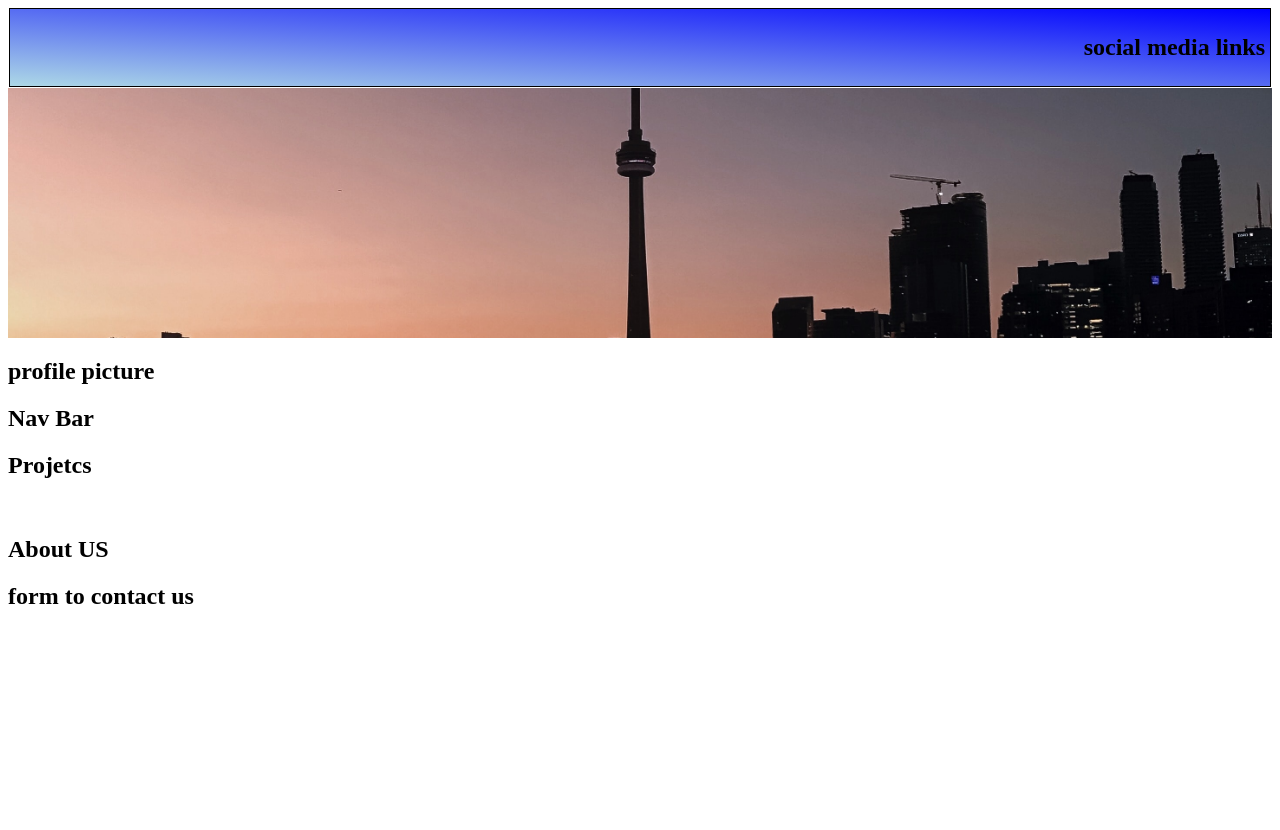
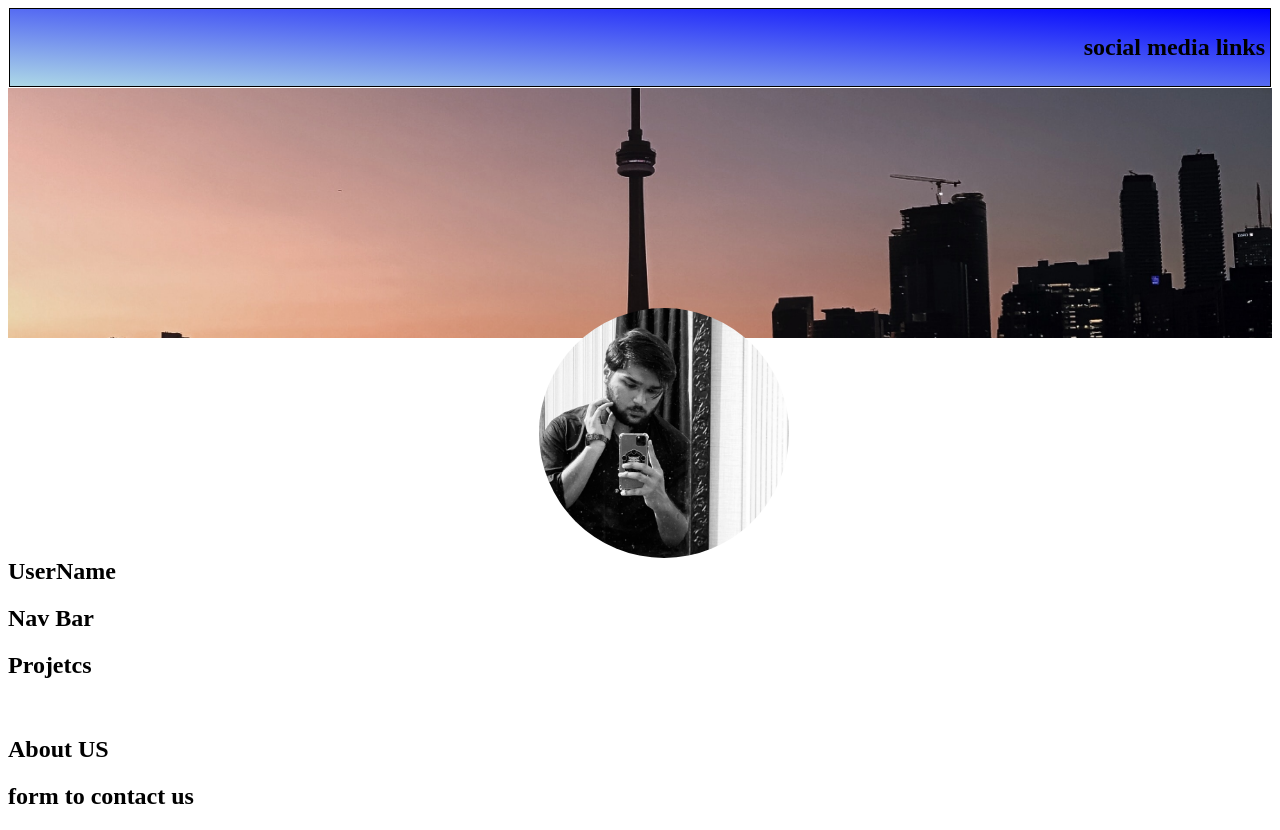
Before and after one commit to Fmajid29/PNY, a plain HTML site: page index.html in a window 1280 px wide. Before the commit the page ends 800 px from the top, so only its background shows below. Drawn offline with Linux system fonts and the light colour scheme.

Commit message:
saving this to transfer to windows

```diff
--- a/index.html
+++ b/index.html
@@ -20,9 +20,9 @@
   <div class="bannerImage">
   </div>
 
-    <h2>profile picture</h2>
-    <div class="profilePicture">
-    </div>
+  <div class="profilePicture">
+  </div>
+  <h2 class="userName">UserName</h2>
     <h2>Nav Bar</h2>
     <h2>Projetcs</h2>
 
--- a/style.css
+++ b/style.css
@@ -16,6 +16,14 @@ header{
 }
 
 .profilePicture{
-  background-image: url(Images/IMG_0658.HEIC);
-  width: 300px;
+  background-image: url(Images/IMG_0838.JPG);
+  height: 250px;
+  width: 250px;
+  background-size: cover;
+  border-radius: 50%;
+  margin: -30px 50% 0 42%;
 }
+
+.userName{
+  margin: auto;
+}
```
Also changed, not shown: Images/IMG_0838.JPG (added).
